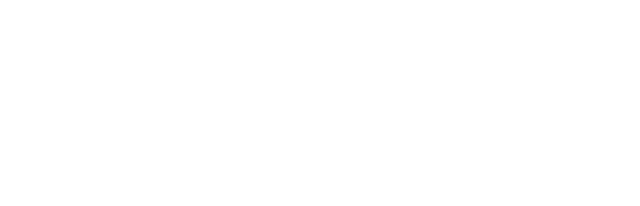
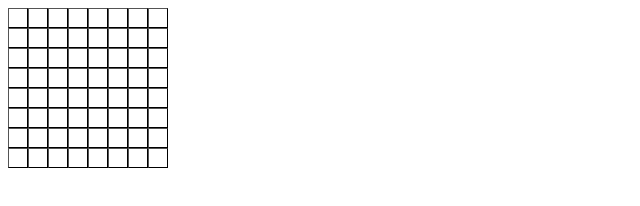
Before and after one commit to mariozenmedina/campo-minado, a plain HTML site: page index.html in a window 1280 px wide. Shown: the whole page, without its empty margins (0-640 px from the left). Drawn offline with Linux system fonts and the light colour scheme.

Commit message:
base do board

```diff
--- a/css/less.less
+++ b/css/less.less
@@ -0,0 +1,17 @@
+@fieldLength: 20px;
+
+#app {
+    display: flex;
+    width: calc(@fieldLength * 8);
+    flex-wrap: wrap;
+
+    .field {
+        display: inline-block;
+        width: @fieldLength;
+        height: @fieldLength;
+        border: outset 1px black;
+        margin: 0;
+        padding: 0;
+        box-sizing: border-box;
+    }
+}
--- a/index.html
+++ b/index.html
@@ -4,7 +4,70 @@
     </head>
     <body>
         <div id="app">
-
+            <div class="field"></div>
+            <div class="field"></div>
+            <div class="field"></div>
+            <div class="field"></div>
+            <div class="field"></div>
+            <div class="field"></div>
+            <div class="field"></div>
+            <div class="field"></div>
+            <div class="field"></div>
+            <div class="field"></div>
+            <div class="field"></div>
+            <div class="field"></div>
+            <div class="field"></div>
+            <div class="field"></div>
+            <div class="field"></div>
+            <div class="field"></div>
+            <div class="field"></div>
+            <div class="field"></div>
+            <div class="field"></div>
+            <div class="field"></div>
+            <div class="field"></div>
+            <div class="field"></div>
+            <div class="field"></div>
+            <div class="field"></div>
+            <div class="field"></div>
+            <div class="field"></div>
+            <div class="field"></div>
+            <div class="field"></div>
+            <div class="field"></div>
+            <div class="field"></div>
+            <div class="field"></div>
+            <div class="field"></div>
+            <div class="field"></div>
+            <div class="field"></div>
+            <div class="field"></div>
+            <div class="field"></div>
+            <div class="field"></div>
+            <div class="field"></div>
+            <div class="field"></div>
+            <div class="field"></div>
+            <div class="field"></div>
+            <div class="field"></div>
+            <div class="field"></div>
+            <div class="field"></div>
+            <div class="field"></div>
+            <div class="field"></div>
+            <div class="field"></div>
+            <div class="field"></div>
+            <div class="field"></div>
+            <div class="field"></div>
+            <div class="field"></div>
+            <div class="field"></div>
+            <div class="field"></div>
+            <div class="field"></div>
+            <div class="field"></div>
+            <div class="field"></div>
+            <div class="field"></div>
+            <div class="field"></div>
+            <div class="field"></div>
+            <div class="field"></div>
+            <div class="field"></div>
+            <div class="field"></div>
+            <div class="field"></div>
+            <div class="field"></div>
         </div>
         <script src="./js/scripts.js"></script>
     </body>
--- a/js/scripts.js
+++ b/js/scripts.js
@@ -0,0 +1,9 @@
+function runBoard() {
+    //Variables
+    let app = document.getElementById('app');
+    let boardSize = [8, 8];
+
+    setFields(){
+
+    }
+}
```
Also changed, not shown: css/less.css.
